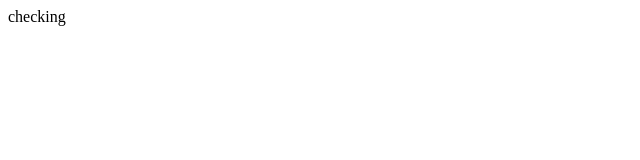
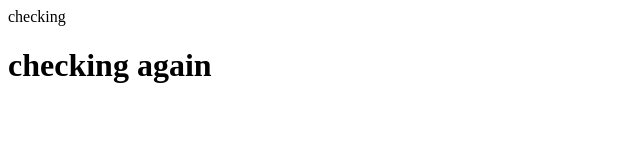
Before and after one commit to Ubed66/checking, a plain HTML site: page index.html in a window 1280 px wide. Shown: the whole page, without its empty margins (0-640 px from the left). Drawn offline with Linux system fonts and the light colour scheme.

Commit message:
adding heading

```diff
--- a/index.html
+++ b/index.html
@@ -1 +1,2 @@
 <p>checking</p>
+<h1>checking again</h1>
```
